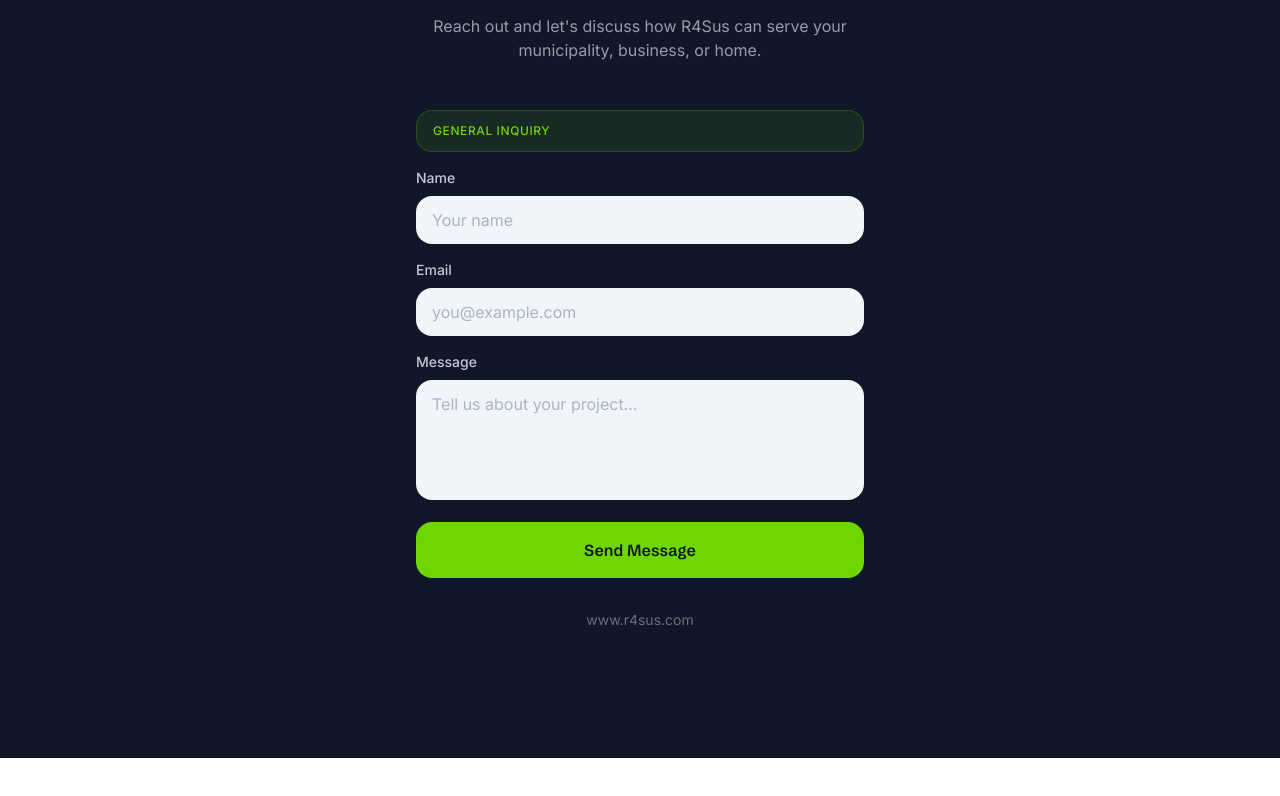
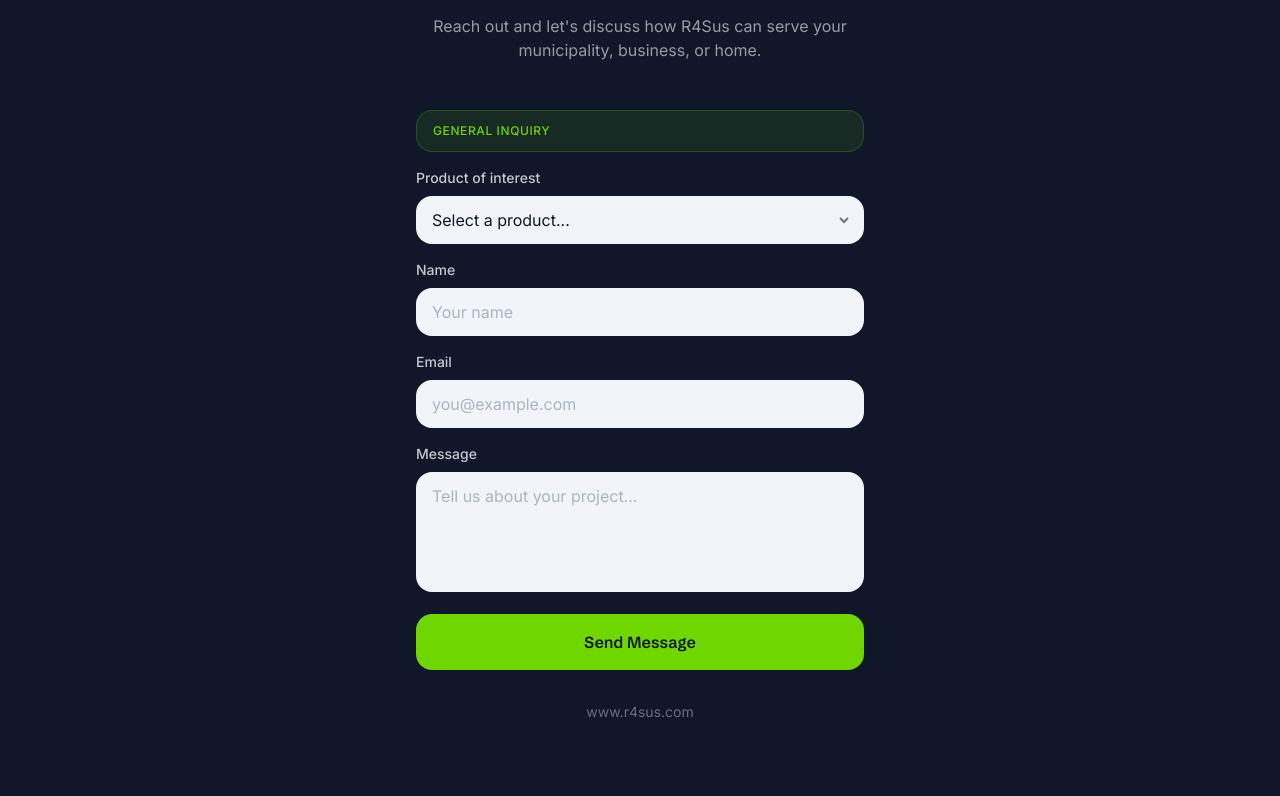
Before and after one commit to Bruno-tech7/r4sus-clone, a React (Vite) app: page /#/ in a window 1280 px wide. Shown: the part 4274-5070 px from the top of the page. Before the commit the page ends 5032 px from the top, so only its background shows below. Built offline with nearby package versions, Linux system fonts and the light colour scheme.

Commit message:
Contact form: add product dropdown selector (EN/DE translated)

```diff
--- a/src/components/ContactSection.tsx
+++ b/src/components/ContactSection.tsx
@@ -2,6 +2,7 @@
 import { motion, useInView } from 'framer-motion'
 import { FORMSPREE_ID } from '../config'
 import { useLang } from '../context/LanguageContext'
+import { products } from '../data/products'
 
 export function ContactSection() {
   const ref = useRef<HTMLElement>(null)
@@ -9,7 +10,7 @@
   const [submitted, setSubmitted] = useState(false)
   const [sending, setSending] = useState(false)
   const [error, setError] = useState(false)
-  const { t } = useLang()
+  const { lang, t } = useLang()
 
   const handleSubmit = async (e: React.FormEvent<HTMLFormElement>) => {
     e.preventDefault()
@@ -28,6 +29,9 @@
     } catch { setError(true) }
     finally { setSending(false) }
   }
+
+  const inputClass =
+    'w-full px-4 py-3 rounded-inner bg-muted text-foreground placeholder:text-muted-foreground/50 focus:outline-none focus:ring-2 focus:ring-primary transition-shadow duration-200'
 
   return (
     <section
@@ -77,25 +81,59 @@
                 <p className="text-xs text-primary font-medium uppercase tracking-wider">{t.contact.badge}</p>
               </div>
 
+              {/* Product dropdown */}
+              <div>
+                <label htmlFor="product-select" className="block text-sm font-medium mb-2"
+                  style={{ color: 'hsl(var(--section-dark-foreground) / 0.8)' }}>
+                  {t.contact.productLabel}
+                </label>
+                <div className="relative">
+                  <select
+                    id="product-select"
+                    name="product"
+                    className={`${inputClass} appearance-none cursor-pointer pr-10`}
+                    defaultValue=""
+                  >
+                    <option value="" disabled>{t.contact.productPh}</option>
+                    <option value="general">{t.contact.productGeneral}</option>
+                    {products.map((p) => (
+                      <option key={p.slug} value={p[lang].name}>
+                        {p[lang].name}{p.isComingSoon ? ' ⏳' : ''}
+                      </option>
+                    ))}
+                  </select>
+                  {/* Custom arrow */}
+                  <div className="pointer-events-none absolute inset-y-0 right-3 flex items-center">
+                    <svg width="16" height="16" viewBox="0 0 16 16" fill="none"
+                      stroke="currentColor" strokeWidth="2" className="text-muted-foreground">
+                      <path d="M4 6l4 4 4-4" />
+                    </svg>
+                  </div>
+                </div>
+              </div>
+
+              {/* Name */}
               <div>
                 <label htmlFor="name" className="block text-sm font-medium mb-2"
                   style={{ color: 'hsl(var(--section-dark-foreground) / 0.8)' }}>{t.contact.name}</label>
                 <input id="name" name="name" type="text" required placeholder={t.contact.namePh}
-                  className="w-full px-4 py-3 rounded-inner bg-muted text-foreground placeholder:text-muted-foreground/50 focus:outline-none focus:ring-2 focus:ring-primary transition-shadow duration-200" />
+                  className={inputClass} />
               </div>
 
+              {/* Email */}
               <div>
                 <label htmlFor="email" className="block text-sm font-medium mb-2"
                   style={{ color: 'hsl(var(--section-dark-foreground) / 0.8)' }}>{t.contact.email}</label>
                 <input id="email" name="email" type="email" required placeholder={t.contact.emailPh}
-                  className="w-full px-4 py-3 rounded-inner bg-muted text-foreground placeholder:text-muted-foreground/50 focus:outline-none focus:ring-2 focus:ring-primary transition-shadow duration-200" />
+                  className={inputClass} />
               </div>
 
+              {/* Message */}
               <div>
                 <label htmlFor="message" className="block text-sm font-medium mb-2"
                   style={{ color: 'hsl(var(--section-dark-foreground) / 0.8)' }}>{t.contact.message}</label>
                 <textarea id="message" name="message" rows={4} required placeholder={t.contact.messagePh}
-                  className="w-full px-4 py-3 rounded-inner bg-muted text-foreground placeholder:text-muted-foreground/50 focus:outline-none focus:ring-2 focus:ring-primary transition-shadow duration-200 resize-none" />
+                  className={`${inputClass} resize-none`} />
               </div>
 
               {error && <p className="text-red-400 text-sm text-center">{t.contact.error}</p>}
--- a/src/i18n/translations.ts
+++ b/src/i18n/translations.ts
@@ -74,6 +74,9 @@
       h2: 'Interested in our products?',
       lead: "Reach out and let's discuss how R4Sus can serve your municipality, business, or home.",
       badge: 'General inquiry',
+      productLabel: 'Product of interest',
+      productPh: 'Select a product...',
+      productGeneral: 'General inquiry (no specific product)',
       name: 'Name',
       namePh: 'Your name',
       email: 'Email',
@@ -174,6 +177,9 @@
       h2: 'Interesse an unseren Produkten?',
       lead: 'Kontaktieren Sie uns und lassen Sie uns besprechen, wie R4Sus Ihrer Gemeinde, Ihrem Unternehmen oder Ihrem Zuhause dienen kann.',
       badge: 'Allgemeine Anfrage',
+      productLabel: 'Produkt von Interesse',
+      productPh: 'Produkt auswählen...',
+      productGeneral: 'Allgemeine Anfrage (kein bestimmtes Produkt)',
       name: 'Name',
       namePh: 'Ihr Name',
       email: 'E-Mail',
```
